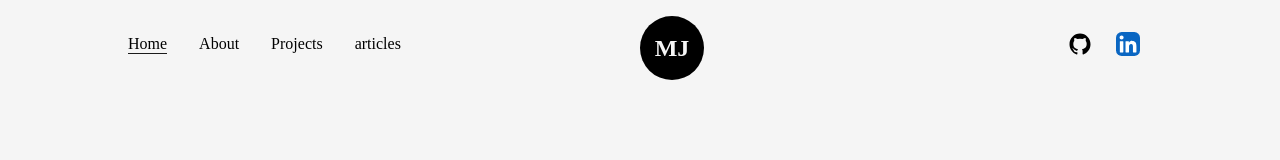
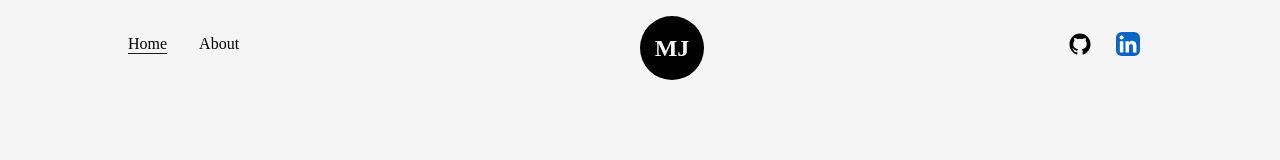
Before and after one commit to miharyjoe/Portfolio, a Next.js app: page / in a window 1280 px wide. Shown: the top 160 px of the page. Built offline with nearby package versions, Linux system fonts and the light colour scheme.

Commit message:
fixup: comment

```diff
--- a/src/components/NavBar.js
+++ b/src/components/NavBar.js
@@ -32,8 +32,8 @@ const NavBar = () => {
       <nav>
         <CustomLink href="/" title="Home" className="mr-4 " />
         <CustomLink href="/about" title="About" className="mx-4" />
-        <CustomLink href="/projects" title="Projects" className="mx-4" />
-        <CustomLink href="/articles" title="articles" className="ml-4" />
+        {/* <CustomLink href="/projects" title="Projects" className="mx-4" /> */}
+        {/* <CustomLink href="/articles" title="articles" className="ml-4" /> */}
       </nav>
 
       <nav className="flex items-center justify-center flex-wrap">
```
